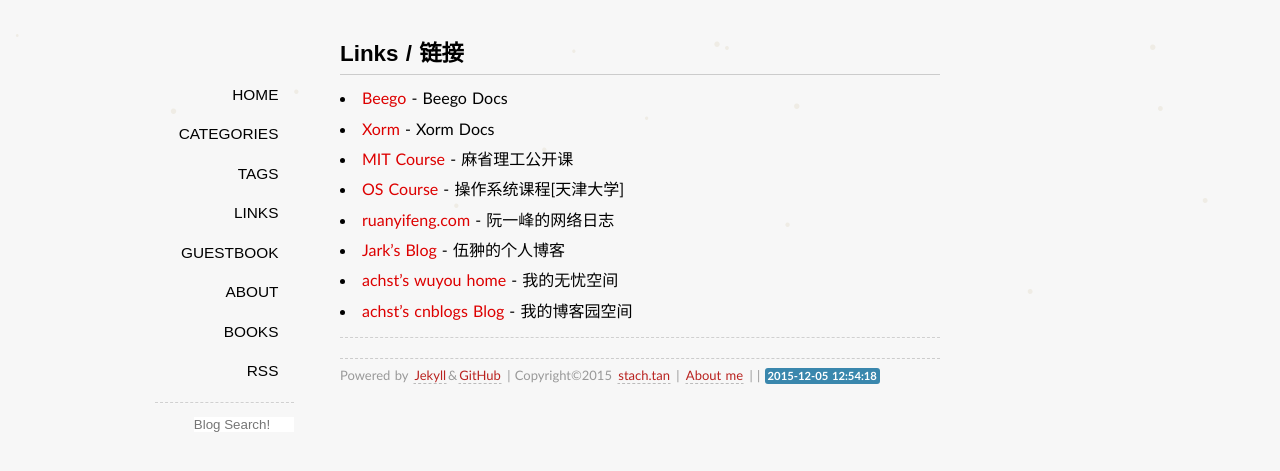
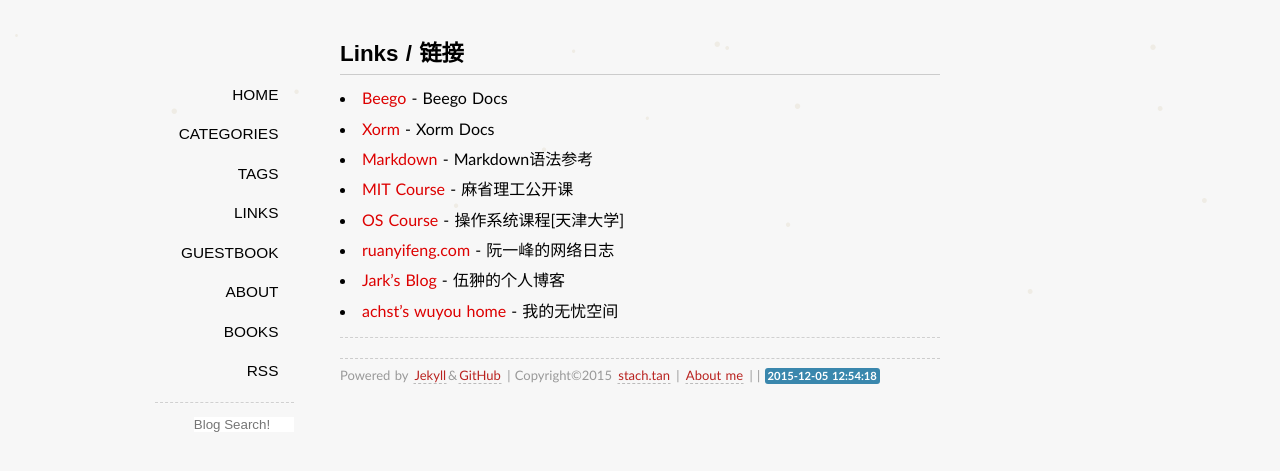
Before and after one commit to hopehook/HopeHook.com, a Jekyll site: the page built from links/index.md, in a window 1280 px wide. Shown: the top 471 px of the page. Built offline with Jekyll 4.4.1, drawn with Linux system fonts in a browser that asks for light colours; some web fonts are replaced; Markdown is read by kramdown in place of the engine named in the settings; comment, search, counter and statistics services are not loaded.

Commit message:
Update index.md

```diff
--- a/links/index.md
+++ b/links/index.md
@@ -7,12 +7,13 @@
 
 * [Beego](http://beego.me/docs/intro/) - Beego Docs
 * [Xorm](http://xorm.io/docs/) - Xorm Docs
+* [Markdown](http://www.markdown.cn/) - Markdown语法参考
 * [MIT Course](http://ocw.mit.edu/index.htm) - 麻省理工公开课
 * [OS Course](http://se.tju.edu.cn/ocw/os/) - 操作系统课程[天津大学]
 * [ruanyifeng.com](http://www.ruanyifeng.com/) - 阮一峰的网络日志
 * [Jark's Blog](http://wuchong.me//) - 伍翀的个人博客
 * [achst's wuyou home](http://bbs.wuyou.net/home.php?mod=space&uid=444022) - 我的无忧空间
-* [achst's cnblogs Blog](http://www.cnblogs.com/achst/) - 我的博客园空间
+
 
 
 
```
